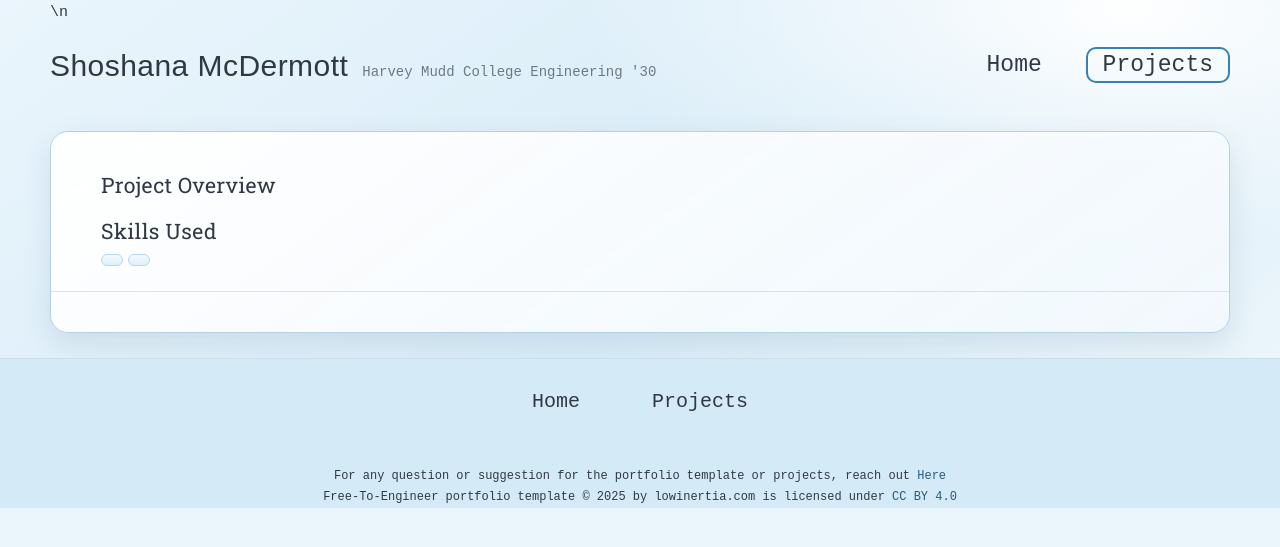
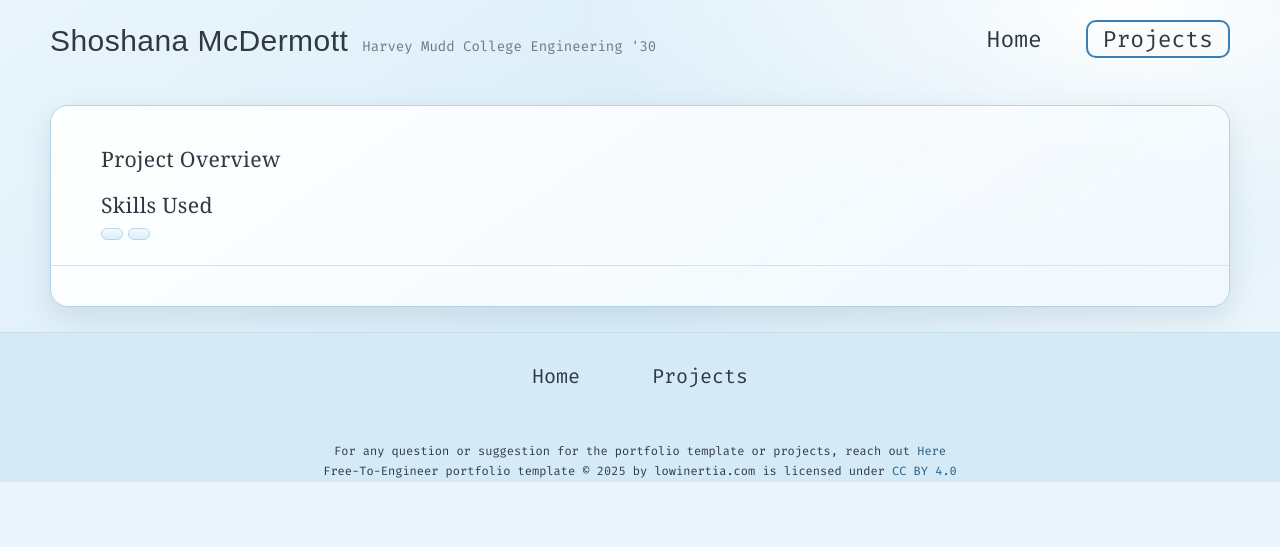
Before and after one commit to smcdermott-commits/smcdermott-commits.github.io, a Jekyll site: the page built from Reference/template.md, in a window 1280 px wide. Shown: the top 547 px of the page. Built offline with Jekyll 4.4.1, drawn with Linux system fonts in a browser that asks for light colours; some web fonts are replaced.

Commit message:
Load Bruno Ace SC and Fira Mono fonts

```diff
--- a/_layouts/wrapper.html
+++ b/_layouts/wrapper.html
@@ -9,11 +9,11 @@
 
     <link rel="preconnect" href="https://fonts.googleapis.com">
     <link rel="preconnect" href="https://fonts.gstatic.com" crossorigin>
-    <link href="https://fonts.bunny.net/css?family=Retro:400,700&display=swap" rel="stylesheet">\n    <link href="https://fonts.googleapis.com/css2?family=Roboto+Slab:wght@400;500;600;700&display=swap" rel="stylesheet">
+    <link href="https://fonts.googleapis.com/css2?family=Bruno+Ace+SC&family=Fira+Mono:wght@400;500&display=swap" rel="stylesheet">
     <link rel="stylesheet" href="https://cdnjs.cloudflare.com/ajax/libs/font-awesome/6.7.2/css/all.min.css" integrity="sha512-Evv84Mr4kqVGRNSgIGL/F/aIDqQb7xQ2vcrdIwxfjThSH8CSR7PBEakCr51Ck+w+/U6swU2Im1vVX0SVk9ABhg==" crossorigin="anonymous" referrerpolicy="no-referrer" />
 
 
-    <link rel="stylesheet" href="{{ '/css/styles.css' | relative_url }}?v=5">
+    <link rel="stylesheet" href="{{ '/css/styles.css' | relative_url }}?v=6">
     <link rel="stylesheet" href="{{ '/css/syntax.css' | relative_url }}">
 
     <script src="{{ '/assets/js/script.js' | relative_url }}"></script>
```
